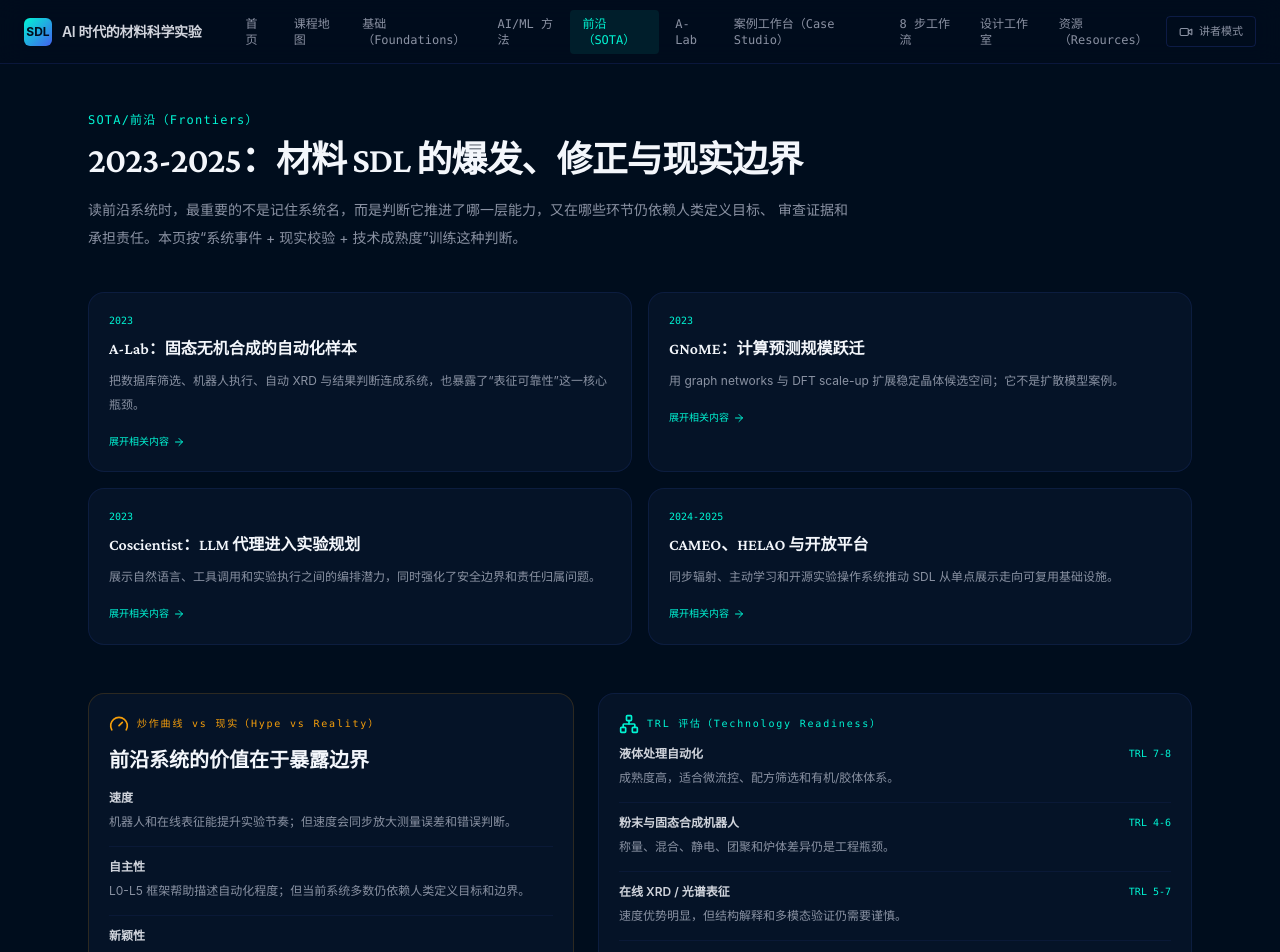
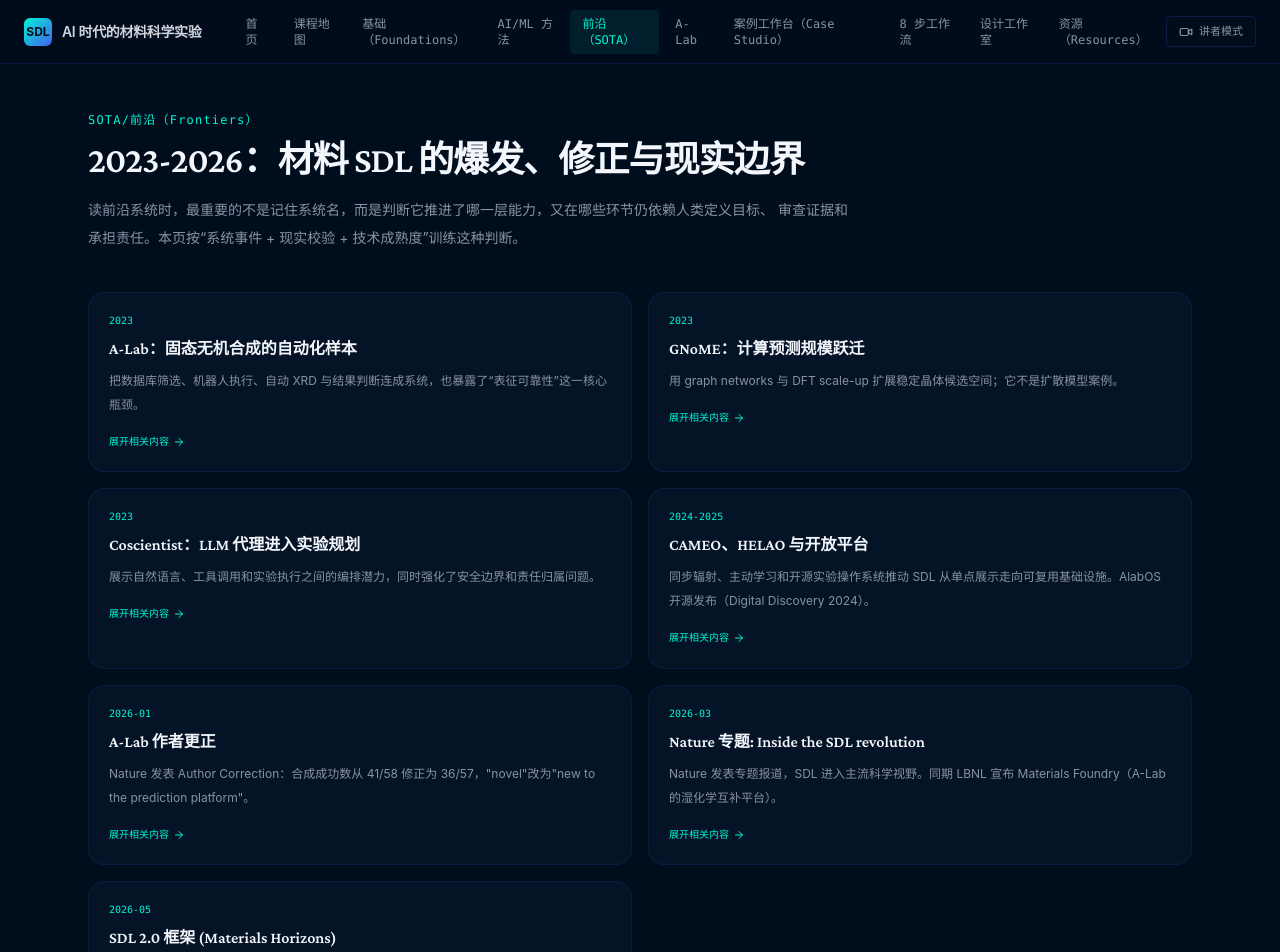
Before and after one commit to MichaelCSHN/sdl-lecture, a React (Vite) app: page /frontiers in a window 1280 px wide. Shown: the top 952 px of the page. Built offline with nearby package versions, Linux system fonts and the light colour scheme.

Commit message:
fix: SOTA update — SDL 2.0, A-Lab correction, autonomy levels, AlabOS, MCP/SiLA2

```diff
--- a/src/pages/FrontiersPage.tsx
+++ b/src/pages/FrontiersPage.tsx
@@ -23,14 +23,32 @@ const FRONTIER_EVENTS = [
   {
     year: '2024-2025',
     title: 'CAMEO、HELAO 与开放平台',
-    body: '同步辐射、主动学习和开源实验操作系统推动 SDL 从单点展示走向可复用基础设施。',
+    body: '同步辐射、主动学习和开源实验操作系统推动 SDL 从单点展示走向可复用基础设施。AlabOS 开源发布（Digital Discovery 2024）。',
     route: '/resources',
+  },
+  {
+    year: '2026-01',
+    title: 'A-Lab 作者更正',
+    body: 'Nature 发表 Author Correction：合成成功数从 41/58 修正为 36/57，"novel"改为"new to the prediction platform"。',
+    route: '/a-lab',
+  },
+  {
+    year: '2026-03',
+    title: 'Nature 专题: Inside the SDL revolution',
+    body: 'Nature 发表专题报道，SDL 进入主流科学视野。同期 LBNL 宣布 Materials Foundry（A-Lab 的湿化学互补平台）。',
+    route: '/resources',
+  },
+  {
+    year: '2026-05',
+    title: 'SDL 2.0 框架 (Materials Horizons)',
+    body: 'Lee et al. 提出 SDL 2.0 六大特征：可互操作 (Interoperable)、协作 (Collaborative)、泛化 (Generalizable)、编排 (Orchestrated)、安全 (Safe)、创造性 (Creative)。',
+    route: '/frontiers',
   },
 ];
 
 const REALITY_CHECKS = [
   ['速度', '机器人和在线表征能提升实验节奏', '速度会同步放大测量误差和错误判断'],
-  ['自主性', 'L0-L5 框架帮助描述自动化程度', '当前系统多数仍依赖人类定义目标和边界'],
+  ['自主性', 'L0-L5 框架已正式提出 (Royal Society Open Science, 2025)', '当前系统多数仍在 L2-L3，完全自主 (L5) 需要可靠性验证突破'],
   ['新颖性', '数据库与生成模型能扩大候选空间', '“新结构”不等于“新材料”，更不等于“已验证发现”'],
   ['可复现性', '开源代码和自动日志让复核更可行', '硬件差异、样品制备和表征判读仍会改变结论'],
 ];
@@ -40,7 +58,7 @@ const TRL_ITEMS = [
   { name: '粉末与固态合成机器人', level: 'TRL 4-6', note: '称量、混合、静电、团聚和炉体差异仍是工程瓶颈。' },
   { name: '在线 XRD / 光谱表征', level: 'TRL 5-7', note: '速度优势明显，但结构解释和多模态验证仍需要谨慎。' },
   { name: 'LLM 实验代理', level: 'TRL 3-5', note: '适合规划和编排，距离可靠自主科研仍有安全与验证距离。' },
-  { name: '多中心 SDL 网络', level: 'TRL 3-5', note: '潜力大，但标准接口、数据协议和跨平台复现尚未稳定。' },
+  { name: '多中心 SDL 网络', level: 'TRL 3-5', note: '潜力大；MCP（AI 代理接口）与 SiLA2（仪器控制）正在成为互操作标准。' },
 ];
 
 const DATABASES = [
@@ -56,7 +74,7 @@ export default function FrontiersPage() {
       <section className="mb-10">
         <div className="text-[#00f5d4] font-mono text-xs tracking-widest mb-3">SOTA/前沿（Frontiers）</div>
         <h1 className="text-3xl md:text-4xl font-semibold tracking-tight text-[#f3f6fb] mb-4">
-          2023-2025：材料 SDL 的爆发、修正与现实边界
+          2023-2026：材料 SDL 的爆发、修正与现实边界
         </h1>
         <p className="text-sm text-[#8a92a3] leading-7 max-w-3xl">
           读前沿系统时，最重要的不是记住系统名，而是判断它推进了哪一层能力，又在哪些环节仍依赖人类定义目标、
--- a/src/sections/ChallengesSection.tsx
+++ b/src/sections/ChallengesSection.tsx
@@ -164,7 +164,7 @@ function SDLAnalysisPanel() {
 }
 
 const FUTURE_ROADMAP = [
-  { year: '2026', title: '标准化接口', desc: '统一 SDL 数据格式与 API 规范', status: 'current' },
+  { year: '2026', title: '标准化接口 + SDL 2.0', desc: 'MCP/SiLA2 互操作标准落地；SDL 2.0 六特征框架 (Mater. Horiz.)；LBNL Materials Foundry 启动', status: 'current' },
   { year: '2027', title: '多智能体协同', desc: '多个 LLM Agent 分工执行复杂实验', status: 'planned' },
   { year: '2028', title: '数字孪生集成', desc: '虚实结合的完全仿真预实验', status: 'planned' },
   { year: '2029', title: '云端网络', desc: '全球分布式 SDL 协同发现', status: 'planned' },
--- a/src/sections/ResourcesSection.tsx
+++ b/src/sections/ResourcesSection.tsx
@@ -66,6 +66,42 @@ const PAPERS = [
     highlight: false,
     bibtex: '',
   },
+  {
+    title: 'Toward self-driving laboratory 2.0 for chemistry and materials discovery',
+    authors: 'Lee H, Yoo HJ, Jang HS, et al.',
+    journal: 'Materials Horizons 13(10), 4712-4739 (2026)',
+    doi: '10.1039/d5mh01984b',
+    url: 'https://pubs.rsc.org/mh/article/13/10/4712/1226991/Toward-self-driving-laboratory-2-0-for-chemistry',
+    highlight: true,
+    bibtex: `@article{lee2026sdl2,\n  title={Toward self-driving laboratory 2.0 for chemistry and materials discovery},\n  author={Lee, Heeseung and others},\n  journal={Materials Horizons},\n  volume={13},\n  number={10},\n  pages={4712--4739},\n  year={2026},\n  doi={10.1039/d5mh01984b}\n}`,
+  },
+  {
+    title: "Autonomous 'self-driving' laboratories: a review of technology and policy implications",
+    authors: 'Royal Society Open Science',
+    journal: 'Royal Society Open Science 12(7), 250646 (2025)',
+    doi: '10.1098/rsos.250646',
+    url: 'https://doi.org/10.1098/rsos.250646',
+    highlight: false,
+    bibtex: `@article{rsos2025sdl,\n  title={Autonomous self-driving laboratories: a review of technology and policy implications},\n  journal={Royal Society Open Science},\n  volume={12},\n  number={7},\n  year={2025},\n  doi={10.1098/rsos.250646}\n}`,
+  },
+  {
+    title: 'AlabOS: A python-based reconfigurable workflow management framework for autonomous laboratories',
+    authors: 'Fei Y, Rendy B, Kumar R, et al.',
+    journal: 'Digital Discovery 3(11), 2275-2288 (2024)',
+    doi: '10.1039/D4DD00129J',
+    url: 'https://doi.org/10.1039/D4DD00129J',
+    highlight: false,
+    bibtex: `@article{fei2024alabos,\n  title={AlabOS: A python-based reconfigurable workflow management framework for autonomous laboratories},\n  author={Fei, Yuxing and others},\n  journal={Digital Discovery},\n  volume={3},\n  number={11},\n  pages={2275--2288},\n  year={2024},\n  doi={10.1039/D4DD00129J}\n}`,
+  },
+  {
+    title: 'Author Correction: An autonomous laboratory for the accelerated synthesis of inorganic materials',
+    authors: 'Szymanski NJ, Rendy B, Fei Y, et al.',
+    journal: 'Nature 650, E1 (2026)',
+    doi: '10.1038/s41586-025-09992-y',
+    url: 'https://www.nature.com/articles/s41586-025-09992-y',
+    highlight: false,
+    bibtex: `@article{szymanski2026correction,\n  title={Author Correction: An autonomous laboratory for the accelerated synthesis of inorganic materials},\n  author={Szymanski, Nathan J and others},\n  journal={Nature},\n  volume={650},\n  pages={E1},\n  year={2026},\n  doi={10.1038/s41586-025-09992-y}\n}`,
+  },
 ];
 
 const TOOLS = [
@@ -77,6 +113,7 @@ const TOOLS = [
   { label: 'self-driving-lab-demo', url: 'https://github.com/sparks-baird/self-driving-lab-demo', desc: '教学演示包' },
   { label: 'EDBO+', url: 'https://www.edbowebapp.com/', desc: '多目标BO反应优化' },
   { label: 'AC Microcourses', url: 'https://ac-microcourses.readthedocs.io/', desc: 'SDL认证课程' },
+  { label: 'AlabOS', url: 'https://github.com/CederGroupHub/alabos', desc: 'A-Lab 工作流管理框架' },
   { label: 'Awesome SDL', url: 'https://github.com/AccelerationConsortium/awesome-self-driving-labs', desc: '资源合集' },
   { label: 'Awesome BO', url: 'https://github.com/materials-data-facility/awesome-bayesian-optimization', desc: 'BO资源合集' },
 ];
```
Also changed, not shown: 1 other file (tests, documents, lock files or other folders).
